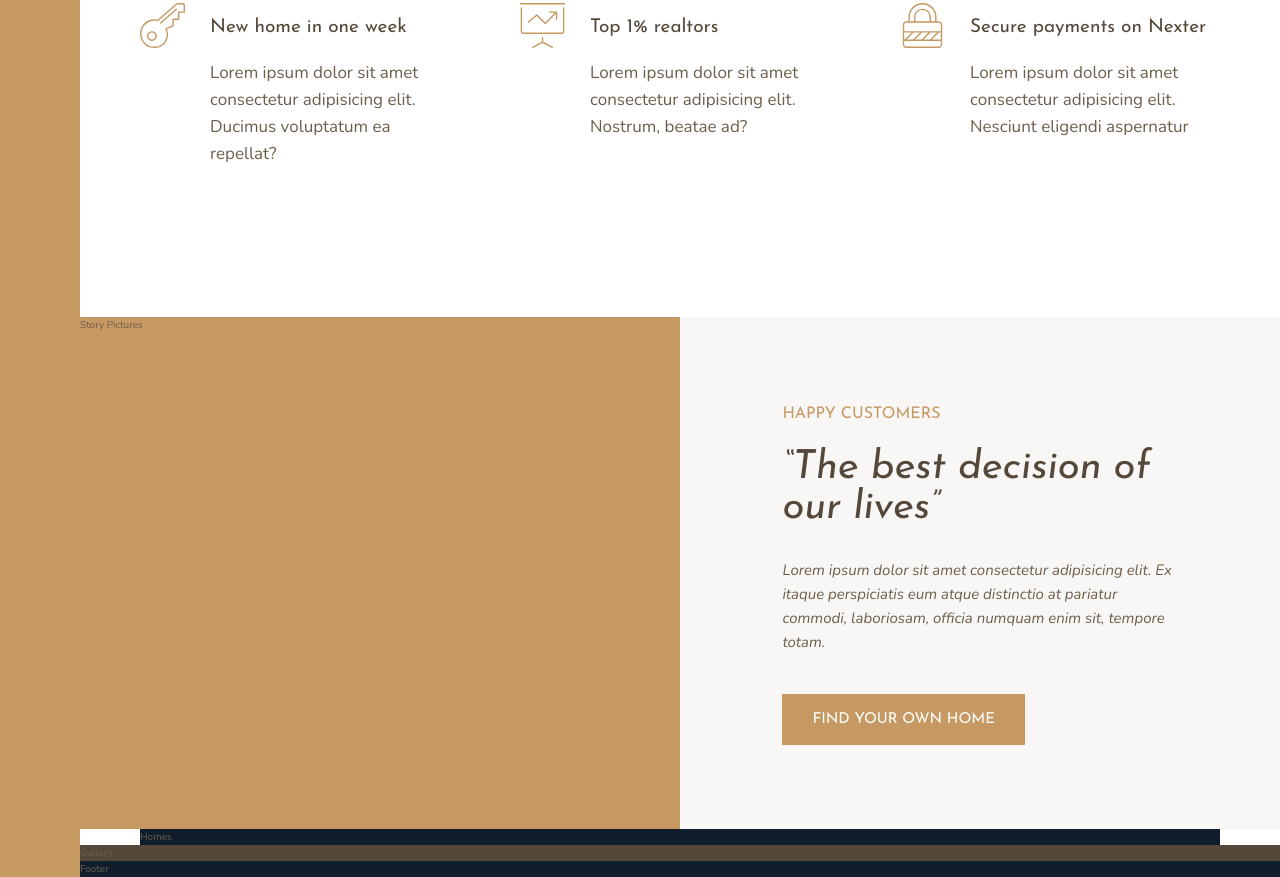
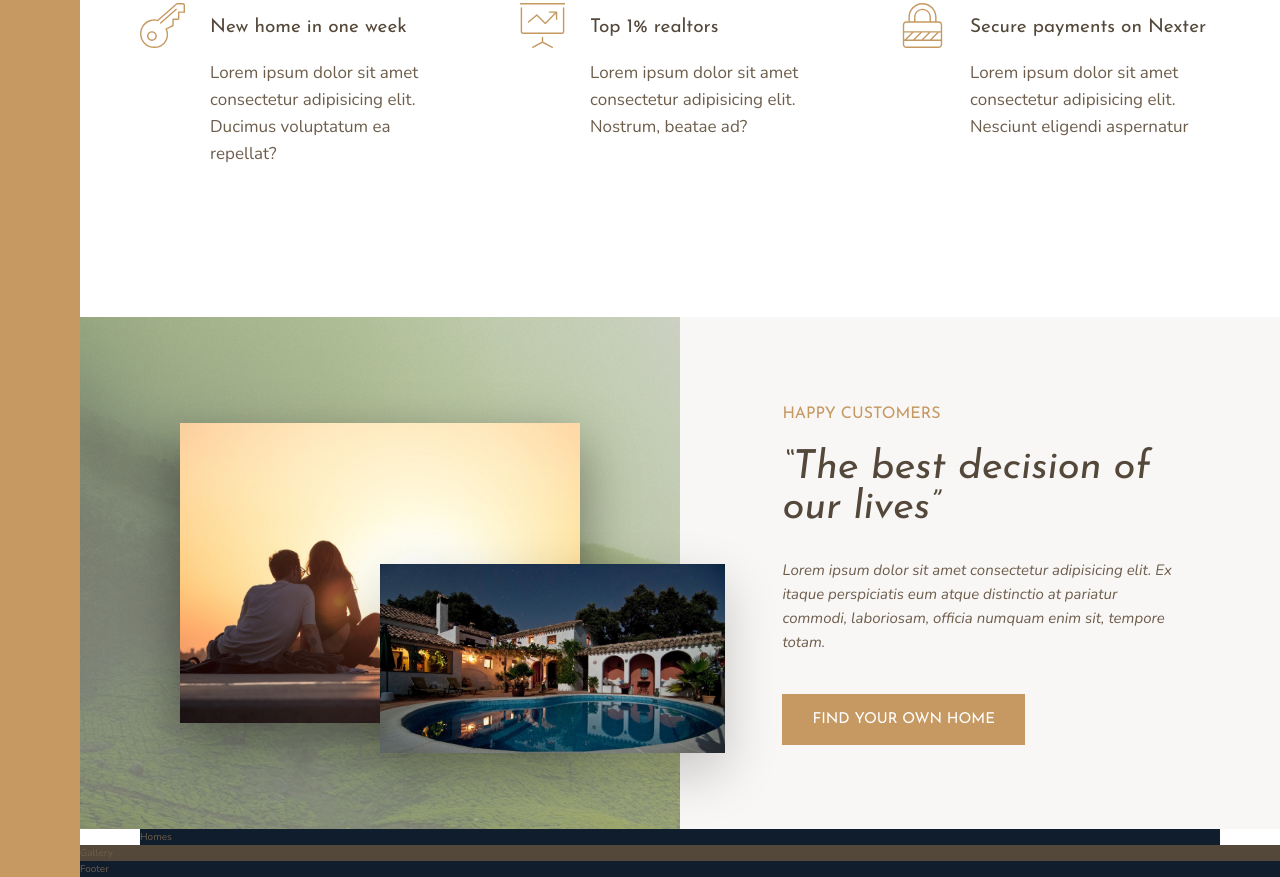
Before and after one commit to super8989/Nexter, a website: page index.html in a window 1280 px wide. Shown: the part 991-1868 px from the top of the page. Drawn offline with nearby package versions, Linux system fonts and the light colour scheme.

Commit message:
Building the story section part 2

```diff
--- a/index.html
+++ b/index.html
@@ -1,17 +1,16 @@
 <!DOCTYPE html>
 <html lang="en">
+
 <head>
 	<meta charset="UTF-8" />
 	<meta name="viewport" content="width=device-width, initial-scale=1.0" />
 
-		<link
-			href="https://fonts.googleapis.com/css?family=Josefin+Sans:300,400,400i|Nunito:300,300i"
-			rel="stylesheet"
-		/>
+	<link href="https://fonts.googleapis.com/css?family=Josefin+Sans:300,400,400i|Nunito:300,300i" rel="stylesheet" />
 	<link rel="stylesheet" href="css/main.css" />
 	<link rel="shortcut icon" type="image/png" href="img/favicon.png" />
 	<title>Nexter &mdash; Your Home, Your Freedom</title>
 </head>
+
 <body class="container">
 	<div class="sidebar">Sidebar</div>
 
@@ -86,7 +85,10 @@
 		</div>
 	</section>
 
-		<div class="story__pictures">Story Pictures</div>
+	<div class="story__pictures">
+		<img src="img/story-1.jpeg" alt="Couple with new house" class="story__img--1" />
+		<img src="img/story-2.jpeg" alt="New house" class="story__img--2" />
+	</div>
 	<div class="story__content">
 		<h3 class="heading-3 mb-sm">Happy Customers</h3>
 		<h2 class="heading-2 heading-2--dark mb-md">
@@ -106,4 +108,5 @@
 
 	<footer class="footer">Footer</footer>
 </body>
+
 </html>
--- a/sass/_story.scss
+++ b/sass/_story.scss
@@ -2,6 +2,31 @@
 	&__pictures {
 		background-color: $color-primary;
 		grid-column: full-start / col-end 4;
+		background-image: linear-gradient(
+				rgba($color-grey-light-2, 0.5),
+				rgba($color-grey-light-2, 0.6)
+			),
+			url(../img/back.jpg);
+
+		display: grid;
+		grid-template-rows: repeat(6, 1fr);
+		grid-template-columns: repeat(6, 1fr);
+		align-items: center;
+	}
+
+	&__img--1 {
+		width: 100%;
+		grid-row: 2 / 6;
+		grid-column: 2 / 6;
+		box-shadow: 0 2rem 5rem rgba(#000, 0.4);
+	}
+
+	&__img--2 {
+		width: 115%;
+		grid-row: 4 / 6;
+		grid-column: 4 / 7;
+		z-index: 20;
+		box-shadow: 0 2rem 5rem rgba(#000, 0.2);
 	}
 
 	&__content {
```
Also changed, not shown: css/main.css, 1 other file. Lines whose indentation alone changed are shown as unchanged.
